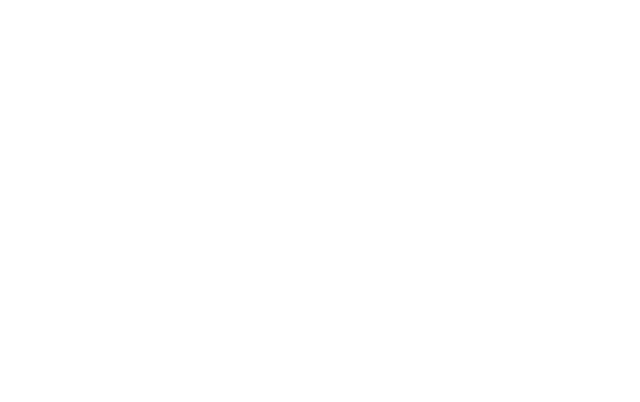
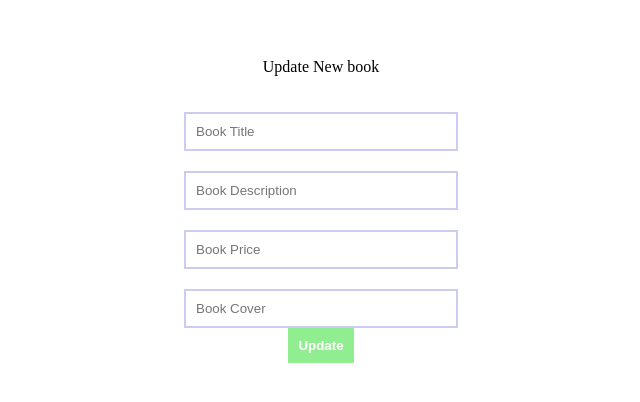
Before and after one commit to Salomegit/BookWishList, a React (Create React App) app in the folder frontend/: page /edit/1 in a window 1280 px wide. Before the commit this address had no page. Shown: the part 206-608 px from the top of the page, without its empty margins (319-959 px from the left). Built offline with nearby package versions, Linux system fonts and the light colour scheme.

Commit message:
update buttin

```diff
--- a/frontend/src/App.js
+++ b/frontend/src/App.js
@@ -13,7 +13,7 @@
 <Routes>
 
     <Route path='/' exact Component={Home}/>
-    <Route path='/edit' Component={Editbook}/>
+    <Route path='/edit/:id_book' Component={Editbook}/>
     <Route path='/add' Component={Addbook}/>
 
 
--- a/frontend/src/pages/Addbook.js
+++ b/frontend/src/pages/Addbook.js
@@ -31,6 +31,8 @@
 
   console.log(book)
   return (
+    <div>
+
     <div className='form'>
         <p>Add book</p>
         <input type='text' placeholder='Book Title' onChange={onChangebook} name="book_title"/>
@@ -39,7 +41,8 @@
         <input type='text' placeholder='Book Cover' onChange={onChangebook}  name='cover'/>
 
 
-       <button onClick = {handleChange}> Add </button>
+    </div>
+       <button  onClick = {handleChange}> Add </button>
     </div>
   )
 }
--- a/frontend/src/pages/Editbook.js
+++ b/frontend/src/pages/Editbook.js
@@ -1,9 +1,48 @@
-import React from 'react'
+import React, { useState } from 'react'
+import axios from "axios"
+import { useNavigate } from 'react-router-dom'
+import "../styles/style.css"
+const Editbook = () => {
 
-const Editbook = () => {
+  const [book,setBook] = useState({
+    book_title: "",
+    decscription : "",
+    cover:"",
+    price: null
+
+  })
+
+  const navigate = useNavigate()
+
+  const onChangebook = (e) =>{
+    setBook(prev=> ({...prev,[e.target.name] : e.target.value}))
+  }
+
+  const handleChange = async e => {
+  e.preventDefault()
+  try {
+  await axios.put("http://localhost:8801/books", book)
+  navigate("/")
+  }
+  catch(err){
+   console.log(err)
+  }
+  }
+
+  console.log(book)
   return (
     <div>
-      <p>Edit book</p>
+
+    <div className='form'>
+        <p>Update New book</p>
+        <input type='text' placeholder='Book Title' onChange={onChangebook} name="book_title"/>
+        <input type='text' placeholder='Book Description' onChange={onChangebook}  name="decscription"/>
+        <input type='text' placeholder='Book Price' onChange={onChangebook}  name="price"/>
+        <input type='text' placeholder='Book Cover' onChange={onChangebook}  name='cover'/>
+
+
+    </div>
+       <button className='formButton' onClick = {handleChange}> Update </button>
     </div>
   )
 }
--- a/frontend/src/pages/Home.js
+++ b/frontend/src/pages/Home.js
@@ -41,11 +41,11 @@
             <p>{book.decscription}</p>
             <span>{book.price}</span>
             <button className='delete' onClick={() => handleDelete(book.id_book)}>delete</button>
-        <button className='update'>update</button>
+        <button className='update'> <Link to={`/edit/${book.id_book}`}> update</Link> </button>
 
           </div>
         ))}
-            <button><Link to="/add">Add a book</Link></button>
+            <button className='formButton'><Link to="/add">Add a book</Link></button>
 
       </div>
 
--- a/frontend/src/styles/style.css
+++ b/frontend/src/styles/style.css
@@ -48,5 +48,24 @@
 
 }
 
-button{
+.form{
+    display:flex;
+    flex-direction: column;
+    gap: 20px;
 }
+
+input{
+    width: 250px;
+    padding: 10px;
+    border: 2px solid rgb(204, 204, 243);
+
+}
+
+.formButton{
+    border:none;
+    padding: 10px;
+    background-color: lightgreen;
+    color: white;
+    gap: 10px;
+    font-weight: bold;
+}
```
Also changed, not shown: 1 other file (tests, documents, lock files or other folders).
